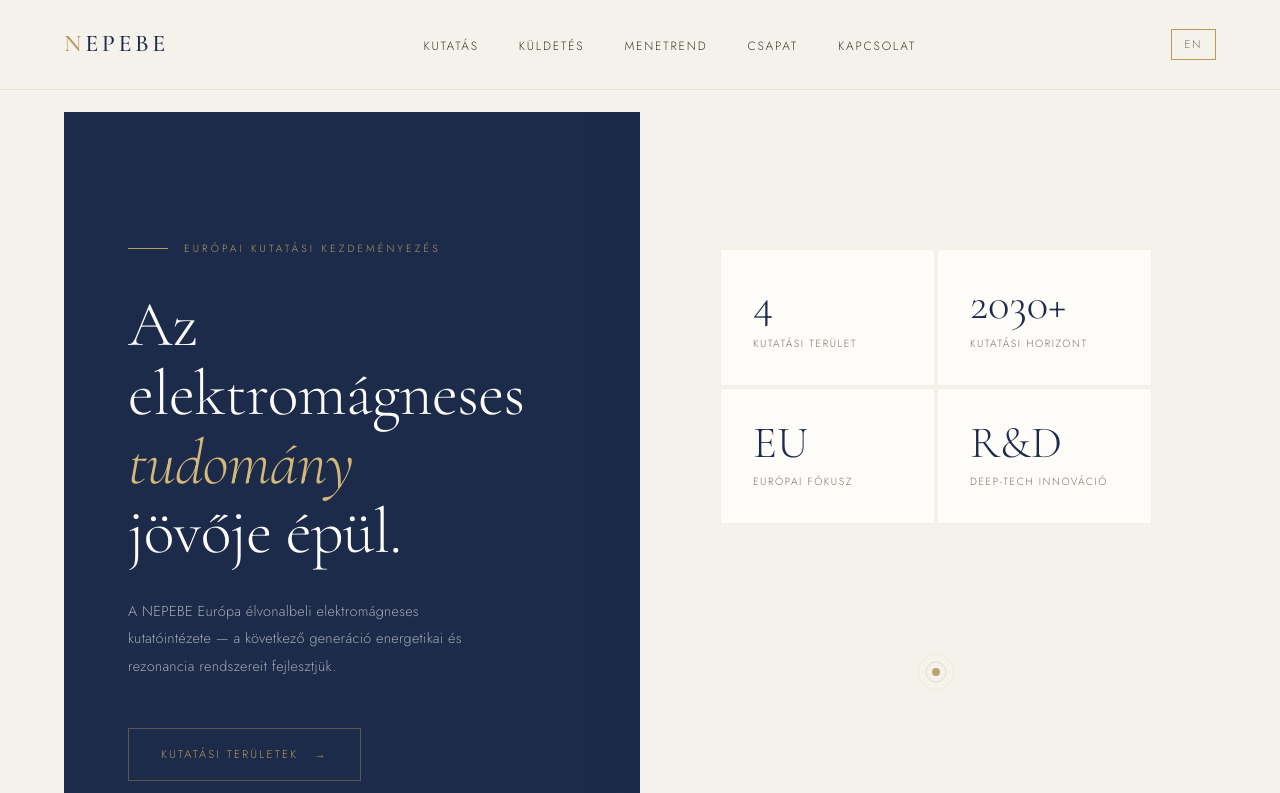
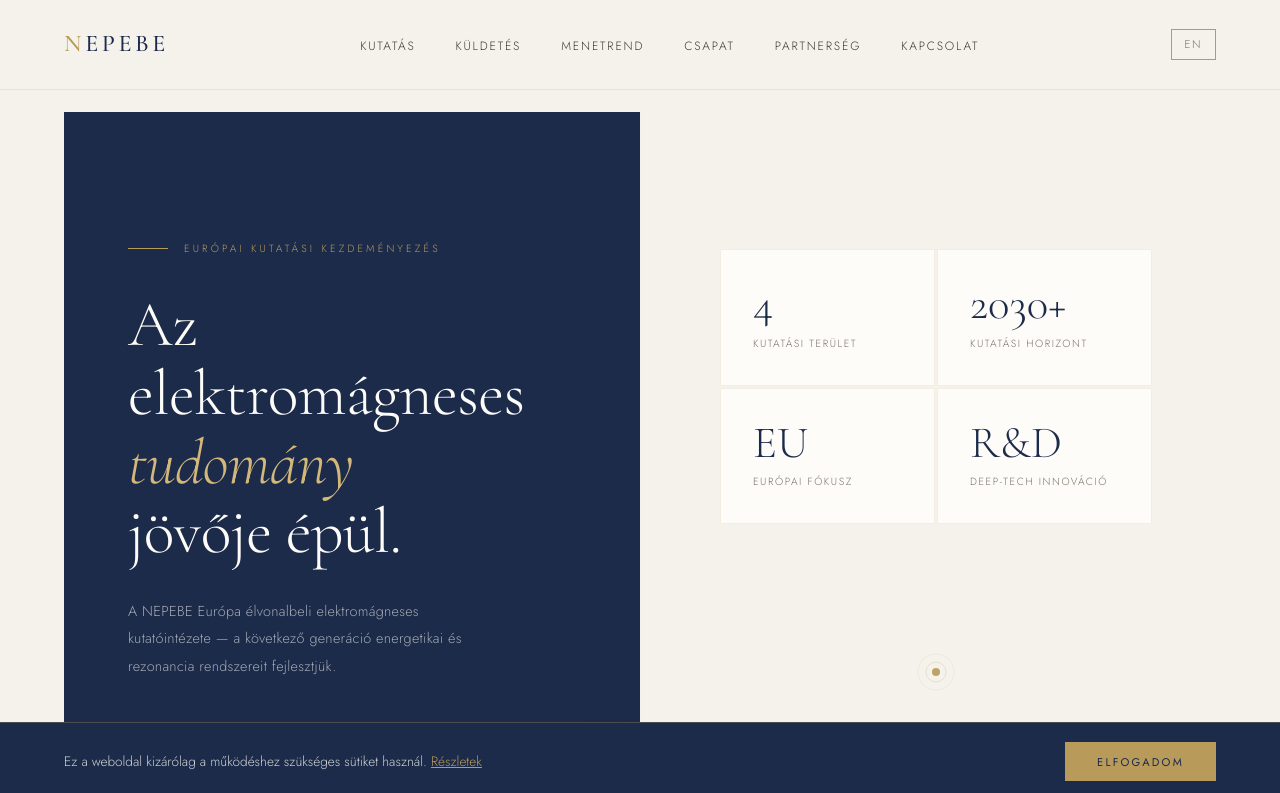
Before and after one commit to tarmonster/nepebe, a Next.js app: page / in a window 1280 px wide. Shown: the top 793 px of the page. Built offline with nearby package versions, Linux system fonts and the light colour scheme.

Commit message:
feat: partnerseg szekció + cookie banner

```diff
--- a/app/page.tsx
+++ b/app/page.tsx
@@ -1,13 +1,12 @@
 "use client";
 
 import Link from "next/link";
-
 import { useEffect, useState, useCallback } from "react";
 
 const content = {
   hu: {
-    navLinks: ["Kutatás", "Küldetés", "Menetrend", "Csapat", "Kapcsolat"],
-    navHrefs: ["#kutatas", "#misszio", "#idovonal", "#csapat", "#kapcsolat"],
+    navLinks: ["Kutatás", "Küldetés", "Menetrend", "Csapat", "Partnerség", "Kapcsolat"],
+    navHrefs: ["#kutatas", "#misszio", "#idovonal", "#csapat", "#partnerseg", "#kapcsolat"],
     heroEyebrow: "Európai Kutatási Kezdeményezés",
     heroTitle: ["Az elektromágneses", "tudomány", "jövője épül."],
     heroDesc: "A NEPEBE Európa élvonalbeli elektromágneses kutatóintézete — a következő generáció energetikai és rezonancia rendszereit fejlesztjük.",
@@ -65,6 +64,36 @@ const content = {
       { role: "IT / Adatmenedzsment", desc: "Kutatási adatok kezelése, digitális infrastruktúra fejlesztése és üzemeltetése." },
       { role: "HR Specialista", desc: "Toborzás, munkaügyi folyamatok kialakítása, európai munkajogi megfelelés és szervezetfejlesztés." },
     ],
+    partnerLabel: "Partnerség",
+    partnerTitle: ["Építsük együtt a ", "jövőt"],
+    partnerDesc: "A NEPEBE nyitott minden olyan együttműködésre, amely az elektromágneses tudomány fejlődését és európai jelenlétét erősíti — legyen szó kutatási partnerségről, ipari szponzorációról vagy EU-s pályázati együttműködésről.",
+    partnerTypes: [
+      {
+        icon: "EU",
+        title: "EU Pályázati Partner",
+        desc: "Horizon Europe és egyéb európai kutatási programokban való közös részvétel. Konzorciumi tagság, közös projektvezetés.",
+        items: ["Horizon Europe konzorcium", "Közös kutatási projektek", "EU innovációs alapok"],
+      },
+      {
+        icon: "IP",
+        title: "Ipari Partner",
+        desc: "Vállalati kutatás-fejlesztési együttműködés, technológia-transzfer és alkalmazott kutatási projektek.",
+        items: ["R&D együttműködés", "Technológia-transzfer", "Közös szabadalmak"],
+      },
+      {
+        icon: "ST",
+        title: "Stratégiai Szponzor",
+        desc: "Az intézet hosszútávú működésének és infrastruktúrájának támogatása névadó partneri státusszal.",
+        items: ["Névadói jogok", "Kutatási eredmények elsőbbsége", "Tanácsadói testületi tagság"],
+      },
+      {
+        icon: "EG",
+        title: "Egyetemi & Akadémiai Partner",
+        desc: "Közös kutatási programok, PhD ösztöndíjak és tudományos csere európai universitásokkal.",
+        items: ["Közös kutatási programok", "PhD ösztöndíjak", "Tudományos csere"],
+      },
+    ],
+    partnerCta: "Partnerségi érdeklődés →",
     contactLabel: "Kapcsolat",
     contactTitle: ["Lépjen ", "velünk", "kapcsolatba"],
     contactIntro: "Érdekli a kutatási együttműködés, partneri kapcsolat, vagy csatlakozna a NEPEBE kezdeményezéshez?",
@@ -82,10 +111,13 @@ const content = {
     submitThanks: "Köszönjük! Hamarosan felvesszük Önnel a kapcsolatot.",
     footerLinks: ["Adatvédelem", "Impresszum", "Kapcsolat"],
     footerCopy: "© 2025 NEPEBE — Európai Elektromágneses Kutatási Intézet",
+    cookieText: "Ez a weboldal kizárólag a működéshez szükséges sütiket használ.",
+    cookieAccept: "Elfogadom",
+    cookieMore: "Részletek",
   },
   en: {
-    navLinks: ["Research", "Mission", "Roadmap", "Team", "Contact"],
-    navHrefs: ["#research", "#mission", "#roadmap", "#team", "#contact"],
+    navLinks: ["Research", "Mission", "Roadmap", "Team", "Partnership", "Contact"],
+    navHrefs: ["#research", "#mission", "#roadmap", "#team", "#partnership", "#contact"],
     heroEyebrow: "European Research Initiative",
     heroTitle: ["The future of", "electromagnetic", "science is being built."],
     heroDesc: "NEPEBE is Europe's leading electromagnetic research institute — developing next-generation energy and resonance systems for decades to come.",
@@ -143,6 +175,36 @@ const content = {
       { role: "IT / Data Management", desc: "Research data management, digital infrastructure development and operations." },
       { role: "HR Specialist", desc: "Recruitment, HR process development, European employment law compliance and organisational growth." },
     ],
+    partnerLabel: "Partnership",
+    partnerTitle: ["Building the ", "future", " together"],
+    partnerDesc: "NEPEBE is open to all forms of collaboration that strengthen the advancement of electromagnetic science and its European presence — whether research partnership, industrial sponsorship, or EU grant collaboration.",
+    partnerTypes: [
+      {
+        icon: "EU",
+        title: "EU Grant Partner",
+        desc: "Joint participation in Horizon Europe and other European research programmes. Consortium membership and co-leadership.",
+        items: ["Horizon Europe consortium", "Joint research projects", "EU innovation funds"],
+      },
+      {
+        icon: "IP",
+        title: "Industrial Partner",
+        desc: "Corporate R&D collaboration, technology transfer and applied research projects.",
+        items: ["R&D collaboration", "Technology transfer", "Joint patents"],
+      },
+      {
+        icon: "ST",
+        title: "Strategic Sponsor",
+        desc: "Long-term support of the institute's operations and infrastructure with naming partner status.",
+        items: ["Naming rights", "Priority access to research", "Advisory board membership"],
+      },
+      {
+        icon: "EG",
+        title: "University & Academic Partner",
+        desc: "Joint research programmes, PhD scholarships and scientific exchange with European universities.",
+        items: ["Joint research programmes", "PhD scholarships", "Scientific exchange"],
+      },
+    ],
+    partnerCta: "Partnership enquiry →",
     contactLabel: "Contact",
     contactTitle: ["Get in ", "touch", "with us"],
     contactIntro: "Interested in research collaboration, a partnership, or joining the NEPEBE initiative?",
@@ -160,6 +222,9 @@ const content = {
     submitThanks: "Thank you! We will be in touch soon.",
     footerLinks: ["Privacy Policy", "Imprint", "Contact"],
     footerCopy: "© 2025 NEPEBE — European Electromagnetic Research Institute",
+    cookieText: "This website uses only essential cookies necessary for its operation.",
+    cookieAccept: "Accept",
+    cookieMore: "Details",
   },
 };
 
@@ -174,55 +239,37 @@ const cardIcons = [
 
 function SplashScreen({ onDone }: { onDone: () => void }) {
   const [fading, setFading] = useState(false);
-
   useEffect(() => {
     const t1 = setTimeout(() => setFading(true), 2800);
     const t2 = setTimeout(() => onDone(), 3600);
     return () => { clearTimeout(t1); clearTimeout(t2); };
   }, [onDone]);
-
   return (
     <div style={{
-      position: "fixed",
-      inset: 0,
-      zIndex: 9999,
-      background: "#F5F2EC",
-      display: "flex",
-      alignItems: "center",
-      justifyContent: "center",
-      opacity: fading ? 0 : 1,
-      transition: "opacity 0.8s ease",
-      pointerEvents: "none",
+      position: "fixed", inset: 0, zIndex: 9999, background: "#F5F2EC",
+      display: "flex", alignItems: "center", justifyContent: "center",
+      opacity: fading ? 0 : 1, transition: "opacity 0.8s ease", pointerEvents: "none",
     }}>
       <svg width="380" height="300" viewBox="0 0 380 300">
         <defs>
           <style>{`
-            .sp-title { animation: spIn 0.8s ease 0.1s both; }
-            .sp-l1 { animation: spIn 0.6s ease 0.2s both; }
-            .sp-l2 { animation: spIn 0.6s ease 0.25s both; }
-            .sp-a1 { animation: spIn 0.5s ease 0.3s both; }
-            .sp-a2 { animation: spIn 0.5s ease 0.5s both; }
-            .sp-a3 { animation: spIn 0.5s ease 0.7s both; }
-            .sp-a4 { animation: spIn 0.5s ease 0.9s both; }
-            .sp-a5 { animation: spIn 0.5s ease 1.1s both; }
-            .sp-a6 { animation: spIn 0.5s ease 1.3s both; }
-            .sp-a7 { animation: spIn 0.5s ease 1.5s both; }
-            .sp-l3 { animation: spIn 0.6s ease 1.7s both; }
-            .sp-l4 { animation: spIn 0.6s ease 1.75s both; }
-            .sp-sub { animation: spIn 0.7s ease 1.9s both; }
-            @keyframes spIn { from { opacity: 0; transform: translateY(10px); } to { opacity: 1; transform: translateY(0); } }
+            .sp-title{animation:spIn 0.8s ease 0.1s both}
+            .sp-l1{animation:spIn 0.6s ease 0.2s both}.sp-l2{animation:spIn 0.6s ease 0.25s both}
+            .sp-a1{animation:spIn 0.5s ease 0.3s both}.sp-a2{animation:spIn 0.5s ease 0.5s both}
+            .sp-a3{animation:spIn 0.5s ease 0.7s both}.sp-a4{animation:spIn 0.5s ease 0.9s both}
+            .sp-a5{animation:spIn 0.5s ease 1.1s both}.sp-a6{animation:spIn 0.5s ease 1.3s both}
+            .sp-a7{animation:spIn 0.5s ease 1.5s both}
+            .sp-l3{animation:spIn 0.6s ease 1.7s both}.sp-l4{animation:spIn 0.6s ease 1.75s both}
+            .sp-sub{animation:spIn 0.7s ease 1.9s both}
+            @keyframes spIn{from{opacity:0;transform:translateY(10px)}to{opacity:1;transform:translateY(0)}}
           `}</style>
         </defs>
-        <text className="sp-title"
-          fontFamily="'Cormorant Garamond','Georgia','Times New Roman',serif"
-          fontSize="50" fontWeight="500" letterSpacing="15"
-          textAnchor="middle" x="192" y="58">
-          <tspan fill="#B89A5A">N</tspan>
-          <tspan fill="#1C2B4A">EPEBE</tspan>
+        <text className="sp-title" fontFamily="'Cormorant Garamond','Georgia',serif" fontSize="50" fontWeight="500" letterSpacing="15" textAnchor="middle" x="192" y="58">
+          <tspan fill="#B89A5A">N</tspan><tspan fill="#1C2B4A">EPEBE</tspan>
         </text>
         <line className="sp-l1" x1="70" y1="72" x2="310" y2="72" stroke="#B89A5A" strokeWidth="0.8"/>
         <line className="sp-l2" x1="70" y1="75" x2="310" y2="75" stroke="#B89A5A" strokeWidth="0.3" opacity="0.4"/>
-        <g transform="translate(190, 175)">
+        <g transform="translate(190,175)">
           <ellipse className="sp-a1" fill="none" stroke="#B89A5A" strokeWidth="1" cx="0" cy="0" rx="11" ry="68"/>
           <ellipse className="sp-a2" fill="none" stroke="#B89A5A" strokeWidth="1" cx="0" cy="0" rx="28" ry="71"/>
           <ellipse className="sp-a3" fill="none" stroke="#B89A5A" strokeWidth="0.9" cx="0" cy="0" rx="48" ry="73"/>
@@ -238,11 +285,55 @@ function SplashScreen({ onDone }: { onDone: () => void }) {
         </g>
         <line className="sp-l3" x1="70" y1="258" x2="310" y2="258" stroke="#B89A5A" strokeWidth="0.3" opacity="0.4"/>
         <line className="sp-l4" x1="70" y1="261" x2="310" y2="261" stroke="#B89A5A" strokeWidth="0.8"/>
-        <text className="sp-sub"
-          fontFamily="'Cormorant Garamond','Georgia','Times New Roman',serif"
-          fontSize="8.5" letterSpacing="3" textAnchor="middle" x="190" y="282"
-          fill="#B89A5A">EUROPEAN ELECTROMAGNETIC RESEARCH INSTITUTE</text>
+        <text className="sp-sub" fontFamily="'Cormorant Garamond','Georgia',serif" fontSize="8.5" letterSpacing="3" textAnchor="middle" x="190" y="282" fill="#B89A5A">
+          EUROPEAN ELECTROMAGNETIC RESEARCH INSTITUTE
+        </text>
       </svg>
+    </div>
+  );
+}
+
+function CookieBanner({ lang }: { lang: "hu" | "en" }) {
+  const [visible, setVisible] = useState(false);
+  const t = content[lang];
+
+  useEffect(() => {
+    const accepted = localStorage.getItem("nepebe-cookie");
+    if (!accepted) setVisible(true);
+  }, []);
+
+  const accept = () => {
+    localStorage.setItem("nepebe-cookie", "1");
+    setVisible(false);
+  };
+
+  if (!visible) return null;
+
+  return (
+    <div style={{
+      position: "fixed", bottom: 0, left: 0, right: 0, zIndex: 8888,
+      background: "#1C2B4A",
+      borderTop: "1px solid rgba(184,154,90,0.3)",
+      padding: "1.2rem 4rem",
+      display: "flex", alignItems: "center", justifyContent: "space-between",
+      gap: "2rem", flexWrap: "wrap",
+    }}>
+      <p style={{ fontSize: "0.85rem", color: "rgba(253,252,249,0.8)", lineHeight: 1.6, margin: 0 }}>
+        {t.cookieText}{" "}
+        <Link href="/adatvedelem" style={{ color: "#B89A5A", textDecoration: "underline" }}>
+          {t.cookieMore}
+        </Link>
+      </p>
+      <button onClick={accept} style={{
+        fontFamily: "'Jost',sans-serif",
+        fontSize: "0.7rem", letterSpacing: "0.2em", textTransform: "uppercase",
+        color: "#1C2B4A", background: "#B89A5A",
+        border: "none", padding: "0.7rem 2rem",
+        cursor: "pointer", whiteSpace: "nowrap",
+        transition: "opacity 0.2s",
+      }}>
+        {t.cookieAccept}
+      </button>
     </div>
   );
 }
@@ -250,13 +341,13 @@ function SplashScreen({ onDone }: { onDone: () => void }) {
 export default function Home() {
   const [splash, setSplash] = useState(true);
   const [lang, setLang] = useState<"hu" | "en">("hu");
-  const [formStatus, setFormStatus] = useState<"idle" | "sending" | "sent" | "error">("idle");
+  const [formStatus, setFormStatus] = useState<"idle"|"sending"|"sent"|"error">("idle");
   const t = content[lang];
   const handleSplashDone = useCallback(() => setSplash(false), []);
 
   const ids = lang === "hu"
-    ? { research: "kutatas", mission: "misszio", timeline: "idovonal", team: "csapat", contact: "kapcsolat" }
-    : { research: "research", mission: "mission", timeline: "roadmap", team: "team", contact: "contact" };
+    ? { research: "kutatas", mission: "misszio", timeline: "idovonal", team: "csapat", partner: "partnerseg", contact: "kapcsolat" }
+    : { research: "research", mission: "mission", timeline: "roadmap", team: "team", partner: "partnership", contact: "contact" };
 
   useEffect(() => {
     if (splash) return;
@@ -278,9 +369,7 @@ export default function Home() {
     setFormStatus("sending");
     const data = new FormData(e.currentTarget);
     const res = await fetch("https://formspree.io/f/xwvzeegp", {
-      method: "POST",
-      body: data,
-      headers: { Accept: "application/json" },
+      method: "POST", body: data, headers: { Accept: "application/json" },
     });
     setFormStatus(res.ok ? "sent" : "error");
   };
@@ -288,6 +377,7 @@ export default function Home() {
   return (
     <>
       {splash && <SplashScreen onDone={handleSplashDone} />}
+      {!splash && <CookieBanner lang={lang} />}
       <div style={{ opacity: splash ? 0 : 1, transition: "opacity 0.6s ease" }}>
 
         {/* NAV */}
@@ -422,85 +512,87 @@ export default function Home() {
         </section>
 
         {/* TEAM */}
-        <section style={{ padding: "7rem 4rem", background: "var(--white, #FDFCF9)" }} id={ids.team}>
+        <section style={{ padding: "7rem 4rem", background: "var(--white,#FDFCF9)" }} id={ids.team}>
           <div className="fade-in" style={{ marginBottom: "4rem" }}>
             <div className="section-label">{t.teamLabel}</div>
             <h2 className="section-title">
               {t.teamTitle[0]}<em>{t.teamTitle[1]}</em>{t.teamTitle[2]}
             </h2>
-            <p style={{ color: "var(--ink-mid, #3D3830)", fontSize: "1rem", lineHeight: "1.9", maxWidth: "600px", marginTop: "1rem" }}>
+            <p style={{ color: "var(--ink-mid,#3D3830)", fontSize: "1rem", lineHeight: "1.9", maxWidth: "600px", marginTop: "1rem" }}>
               {t.teamDesc}
             </p>
           </div>
-
-          <div style={{ display: "grid", gridTemplateColumns: "repeat(auto-fill, minmax(280px, 1fr))", gap: "1.5rem" }} className="fade-in">
-
-            {/* Alapító kártya */}
-            <div style={{
-              border: "1px solid rgba(184,154,90,0.3)",
-              padding: "2.5rem 2rem",
-              background: "var(--cream, #F5F2EC)",
-              position: "relative",
-            }}>
-              <div style={{
-                width: "80px", height: "80px",
-                border: "1px solid rgba(184,154,90,0.4)",
-                marginBottom: "1.5rem",
-                background: "rgba(184,154,90,0.08)",
-                display: "flex", alignItems: "center", justifyContent: "center",
-              }}>
+          <div style={{ display: "grid", gridTemplateColumns: "repeat(auto-fill,minmax(280px,1fr))", gap: "1.5rem" }} className="fade-in">
+            <div style={{ border: "1px solid rgba(184,154,90,0.3)", padding: "2.5rem 2rem", background: "var(--cream,#F5F2EC)" }}>
+              <div style={{ width: "80px", height: "80px", border: "1px solid rgba(184,154,90,0.4)", marginBottom: "1.5rem", background: "rgba(184,154,90,0.08)", display: "flex", alignItems: "center", justifyContent: "center" }}>
                 <svg width="32" height="32" viewBox="0 0 24 24" fill="none" stroke="#B89A5A" strokeWidth="1">
-                  <circle cx="12" cy="8" r="4"/>
-                  <path d="M4 20c0-4 3.6-7 8-7s8 3 8 7"/>
+                  <circle cx="12" cy="8" r="4"/><path d="M4 20c0-4 3.6-7 8-7s8 3 8 7"/>
                 </svg>
               </div>
-              <div style={{ fontSize: "0.65rem", letterSpacing: "0.15em", textTransform: "uppercase", color: "var(--gold, #B89A5A)", marginBottom: "0.5rem" }}>
-                {t.founderRole}
-              </div>
-              <h3 style={{ fontFamily: "'Cormorant Garamond',serif", fontSize: "1.4rem", fontWeight: 400, color: "var(--blue-deep, #1C2B4A)", marginBottom: "1rem", lineHeight: 1.3 }}>
-                {t.founderName}
-              </h3>
-              <p style={{ fontSize: "0.85rem", color: "var(--ink-light, #7A7268)", lineHeight: 1.8 }}>
-                {t.founderBio}
-              </p>
+              <div style={{ fontSize: "0.65rem", letterSpacing: "0.15em", textTransform: "uppercase", color: "var(--gold,#B89A5A)", marginBottom: "0.5rem" }}>{t.founderRole}</div>
+              <h3 style={{ fontFamily: "'Cormorant Garamond',serif", fontSize: "1.4rem", fontWeight: 400, color: "var(--blue-deep,#1C2B4A)", marginBottom: "1rem", lineHeight: 1.3 }}>{t.founderName}</h3>
+              <p style={{ fontSize: "0.85rem", color: "var(--ink-light,#7A7268)", lineHeight: 1.8 }}>{t.founderBio}</p>
             </div>
-
-            {/* Nyitott pozíciók */}
             {t.openPositions.map((pos) => (
-              <div key={pos.role} style={{
-                border: "1px dashed rgba(184,154,90,0.35)",
-                padding: "2.5rem 2rem",
-                background: "transparent",
-                position: "relative",
-                transition: "border-color 0.3s",
-              }}
-              onMouseEnter={e => (e.currentTarget.style.borderColor = "rgba(184,154,90,0.7)")}
-              onMouseLeave={e => (e.currentTarget.style.borderColor = "rgba(184,154,90,0.35)")}
-              >
-                <div style={{
-                  display: "inline-block",
-                  fontSize: "0.6rem", letterSpacing: "0.15em", textTransform: "uppercase",
-                  color: "var(--gold, #B89A5A)",
-                  border: "1px solid rgba(184,154,90,0.4)",
-                  padding: "0.2rem 0.6rem",
-                  marginBottom: "1.5rem",
-                }}>
-                  {t.openBadge}
-                </div>
-                <h3 style={{ fontFamily: "'Cormorant Garamond',serif", fontSize: "1.2rem", fontWeight: 400, color: "var(--ink, #1A1814)", marginBottom: "0.8rem", lineHeight: 1.3 }}>
-                  {pos.role}
-                </h3>
-                <p style={{ fontSize: "0.85rem", color: "var(--ink-light, #7A7268)", lineHeight: 1.8, marginBottom: "1.5rem" }}>
-                  {pos.desc}
-                </p>
-                <a href={`#${ids.contact}`} style={{
-                  fontSize: "0.7rem", letterSpacing: "0.15em", textTransform: "uppercase",
-                  color: "var(--gold, #B89A5A)", textDecoration: "none",
-                }}>
-                  {t.openCta}
-                </a>
+              <div key={pos.role} style={{ border: "1px dashed rgba(184,154,90,0.35)", padding: "2.5rem 2rem", background: "transparent", transition: "border-color 0.3s" }}
+                onMouseEnter={e => (e.currentTarget.style.borderColor = "rgba(184,154,90,0.7)")}
+                onMouseLeave={e => (e.currentTarget.style.borderColor = "rgba(184,154,90,0.35)")}>
+                <div style={{ display: "inline-block", fontSize: "0.6rem", letterSpacing: "0.15em", textTransform: "uppercase", color: "var(--gold,#B89A5A)", border: "1px solid rgba(184,154,90,0.4)", padding: "0.2rem 0.6rem", marginBottom: "1.5rem" }}>{t.openBadge}</div>
+                <h3 style={{ fontFamily: "'Cormorant Garamond',serif", fontSize: "1.2rem", fontWeight: 400, color: "var(--ink,#1A1814)", marginBottom: "0.8rem", lineHeight: 1.3 }}>{pos.role}</h3>
+                <p style={{ fontSize: "0.85rem", color: "var(--ink-light,#7A7268)", lineHeight: 1.8, marginBottom: "1.5rem" }}>{pos.desc}</p>
+                <a href={`#${ids.contact}`} style={{ fontSize: "0.7rem", letterSpacing: "0.15em", textTransform: "uppercase", color: "var(--gold,#B89A5A)", textDecoration: "none" }}>{t.openCta}</a>
               </div>
             ))}
+          </div>
+        </section>
+
+        {/* PARTNERSHIP */}
+        <section style={{ padding: "7rem 4rem", background: "var(--blue-deep,#1C2B4A)" }} id={ids.partner}>
+          <div className="fade-in" style={{ marginBottom: "4rem" }}>
+            <div className="section-label" style={{ color: "rgba(184,154,90,0.8)" }}>
+              <span style={{ display: "inline-block", width: "30px", height: "1px", background: "rgba(184,154,90,0.8)", marginRight: "1rem" }}></span>
+              {t.partnerLabel}
+            </div>
+            <h2 style={{ fontFamily: "'Cormorant Garamond',serif", fontWeight: 300, fontSize: "clamp(2rem,4vw,3.5rem)", lineHeight: 1.15, color: "#FDFCF9", marginBottom: "1.5rem" }}>
+              {t.partnerTitle[0]}<em style={{ fontStyle: "italic", color: "#B89A5A" }}>{t.partnerTitle[1]}</em>
+            </h2>
+            <p style={{ color: "rgba(253,252,249,0.6)", fontSize: "1rem", lineHeight: "1.9", maxWidth: "640px" }}>
+              {t.partnerDesc}
+            </p>
+          </div>
+          <div style={{ display: "grid", gridTemplateColumns: "repeat(auto-fill,minmax(260px,1fr))", gap: "1px", background: "rgba(255,255,255,0.06)" }} className="fade-in">
+            {t.partnerTypes.map((p) => (
+              <div key={p.title} style={{ background: "var(--blue-deep,#1C2B4A)", padding: "3rem 2.5rem", position: "relative", transition: "background 0.3s" }}
+                onMouseEnter={e => (e.currentTarget.style.background = "#2E4270")}
+                onMouseLeave={e => (e.currentTarget.style.background = "var(--blue-deep,#1C2B4A)")}>
+                <div style={{ width: "52px", height: "52px", border: "1px solid rgba(184,154,90,0.35)", display: "flex", alignItems: "center", justifyContent: "center", marginBottom: "2rem" }}>
+                  <span style={{ fontFamily: "'Cormorant Garamond',serif", fontSize: "0.75rem", letterSpacing: "0.1em", color: "#B89A5A", fontWeight: 500 }}>{p.icon}</span>
+                </div>
+                <h3 style={{ fontFamily: "'Cormorant Garamond',serif", fontSize: "1.4rem", fontWeight: 400, color: "#FDFCF9", marginBottom: "1rem", lineHeight: 1.3 }}>{p.title}</h3>
+                <p style={{ fontSize: "0.85rem", color: "rgba(253,252,249,0.55)", lineHeight: 1.8, marginBottom: "1.5rem" }}>{p.desc}</p>
+                <ul style={{ listStyle: "none", padding: 0 }}>
+                  {p.items.map(item => (
+                    <li key={item} style={{ fontSize: "0.8rem", color: "rgba(184,154,90,0.7)", lineHeight: 2, display: "flex", alignItems: "center", gap: "0.6rem" }}>
+                      <span style={{ width: "4px", height: "4px", borderRadius: "50%", background: "#B89A5A", flexShrink: 0 }}></span>
+                      {item}
+                    </li>
+                  ))}
+                </ul>
+              </div>
+            ))}
+          </div>
+          <div className="fade-in" style={{ marginTop: "3rem", textAlign: "center" }}>
+            <a href={`#${ids.contact}`} style={{
+              display: "inline-flex", alignItems: "center", gap: "1rem",
+              fontSize: "0.7rem", letterSpacing: "0.2em", textTransform: "uppercase",
+              color: "#B89A5A", textDecoration: "none",
+              border: "1px solid rgba(184,154,90,0.4)", padding: "1rem 2.5rem",
+              transition: "all 0.3s",
+            }}
+            onMouseEnter={e => { e.currentTarget.style.background = "#B89A5A"; e.currentTarget.style.color = "#1C2B4A"; }}
+            onMouseLeave={e => { e.currentTarget.style.background = "transparent"; e.currentTarget.style.color = "#B89A5A"; }}>
+              {t.partnerCta}
+            </a>
           </div>
         </section>
 
@@ -538,9 +630,7 @@ export default function Home() {
               <button type="submit" className="submit-btn" disabled={formStatus === "sending" || formStatus === "sent"}>
                 {formStatus === "sending" ? t.submitSending : formStatus === "sent" ? t.submitSent : formStatus === "error" ? t.submitError : t.submitBtn}
               </button>
-              {formStatus === "sent" && (
-                <p style={{ marginTop: "1rem", fontSize: "0.85rem", color: "var(--gold)" }}>{t.submitThanks}</p>
-              )}
+              {formStatus === "sent" && <p style={{ marginTop: "1rem", fontSize: "0.85rem", color: "var(--gold)" }}>{t.submitThanks}</p>}
             </form>
           </div>
         </section>
```
